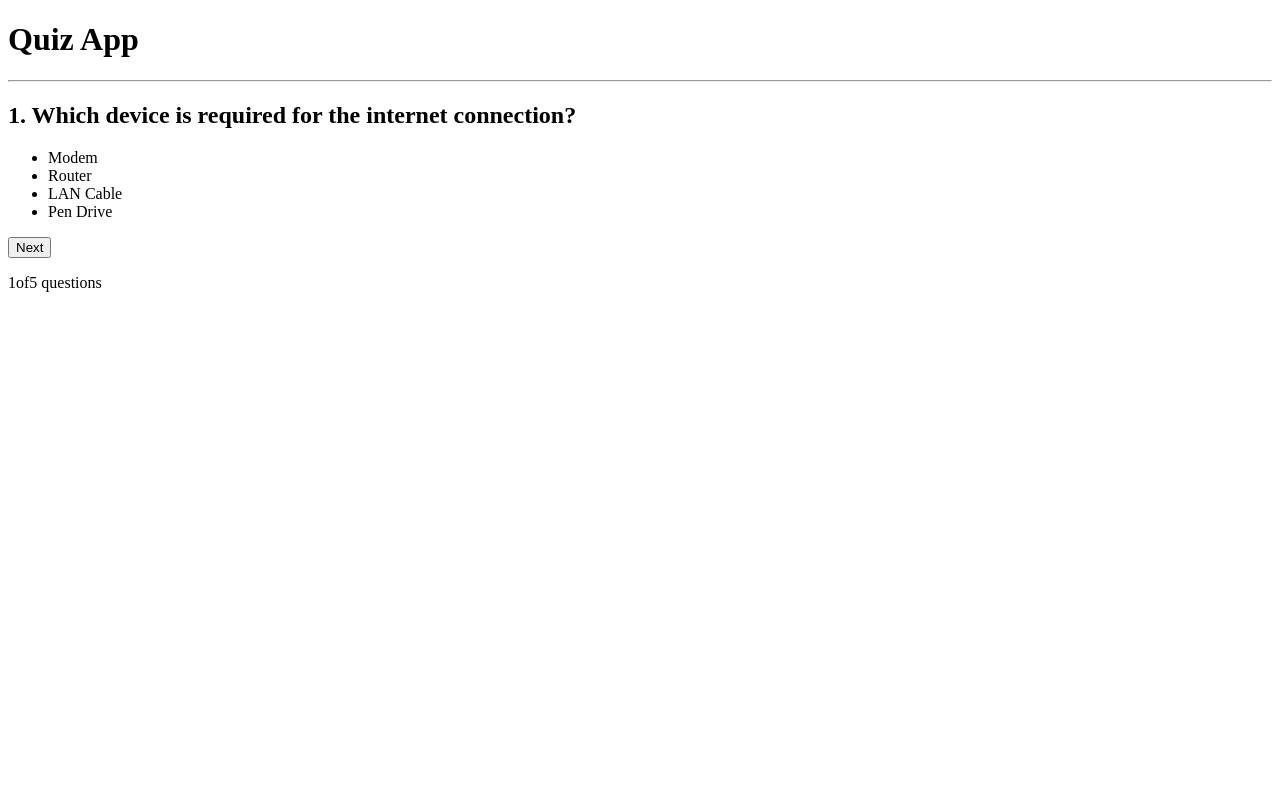
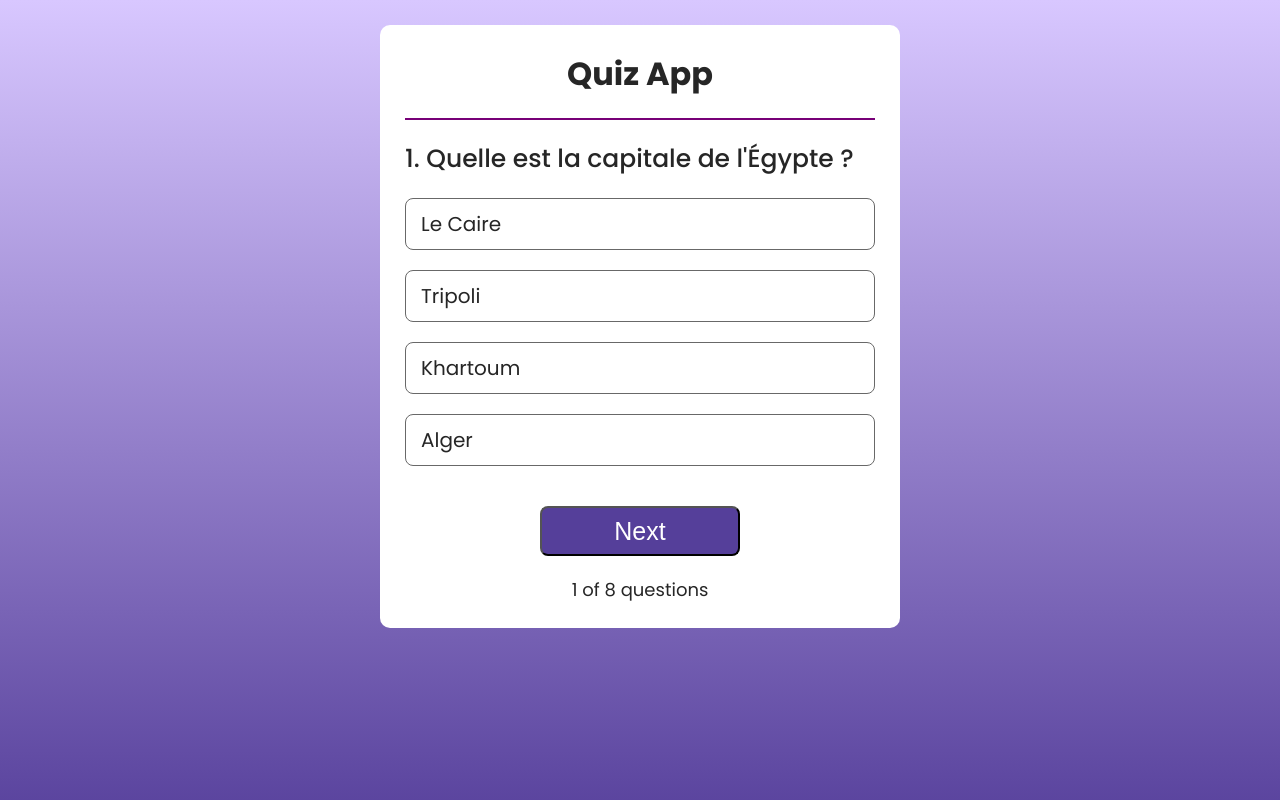
Before and after one commit to DEvMOA/QUIZ, a React (Vite) app: page / in a window 1280 px wide. Shown: the top 800 px of the page. Built offline with nearby package versions, Linux system fonts and the light colour scheme.

Commit message:
Make quiz app ready

```diff
--- a/index.html
+++ b/index.html
@@ -4,6 +4,10 @@
     <meta charset="UTF-8" />
     <meta name="viewport" content="width=device-width, initial-scale=1.0" />
     <title>Quiz</title>
+    <link rel="stylesheet" href="./src/index.css">
+    <link rel="preconnect" href="https://fonts.googleapis.com">
+<link rel="preconnect" href="https://fonts.gstatic.com" crossorigin>
+<link href="https://fonts.googleapis.com/css2?family=Poppins:ital,wght@0,100;0,200;0,300;0,400;0,500;0,600;0,700;0,800;0,900;1,100;1,200;1,300;1,400;1,500;1,600;1,700;1,800;1,900&display=swap" rel="stylesheet">
   </head>
   <body>
     <div id="root"></div>
--- /dev/null
+++ b/src/App.jsx
@@ -0,0 +1,10 @@
+import { Quiz } from "./components/Quiz";
+
+function App(){
+    return(
+        <Quiz/>
+    )
+}
+
+
+export default App
--- /dev/null
+++ b/src/assets/quiz.js
@@ -0,0 +1,66 @@
+export const quiz = [
+    {
+        question: "Quelle est la capitale de l'Égypte ?",
+        option1: "Le Caire",
+        option2: "Tripoli",
+        option3: "Khartoum",
+        option4: "Alger",
+        ans: 1
+    },
+    {
+        question: "Quelle est la capitale de la France ?",
+        option1: "Madrid",
+        option2: "Berlin",
+        option3: "Paris",
+        option4: "Rome",
+        ans: 3
+    },
+    {
+        question: "Quelle est la capitale de l'Afrique du Sud ?",
+        option1: "Le Cap",
+        option2: "Pretoria",
+        option3: "Bloemfontein",
+        option4: "Johannesburg",
+        ans: 2
+    },
+    {
+        question: "Quelle est la capitale du Kenya ?",
+        option1: "Nairobi",
+        option2: "Dodoma",
+        option3: "Kampala",
+        option4: "Lagos",
+        ans: 1
+    },
+    {
+        question: "Quelle est la capitale de la Nigeria ?",
+        option1: "Abuja",
+        option2: "Lagos",
+        option3: "Accra",
+        option4: "Dakar",
+        ans: 1
+    },
+    {
+        question: "Quelle est la capitale de l'Éthiopie ?",
+        option1: "Addis-Abeba",
+        option2: "Nairobi",
+        option3: "Asmara",
+        option4: "Kampala",
+        ans: 1
+    },
+    {
+        question: "Quelle est la capitale du Sénégal ?",
+        option1: "Dakar",
+        option2: "Banjul",
+        option3: "Conakry",
+        option4: "Freetown",
+        ans: 1
+    },
+    {
+        question: "Quelle est la capitale de la Tanzanie ?",
+        option1: "Dodoma",
+        option2: "Dar es Salaam",
+        option3: "Nairobi",
+        option4: "Kigali",
+        ans: 1
+    }
+];
--- /dev/null
+++ b/src/components/Quiz.css
@@ -0,0 +1,58 @@
+.container{
+    width: 470px;
+    margin: auto;
+    margin-top: 25px;
+    background: white;
+    color: #262626;
+    display: flex;
+    flex-direction: column;
+    gap: 20px;
+    border-radius: 10px;
+    padding: 25px 25px;
+}
+.container h1{
+    text-align: center;
+}
+.container hr{
+    height: 2px;
+    border: none;
+    background: #707;
+}
+.container h2{
+    font-size: 25px;
+    font-weight: 500;
+}
+.container ul li{
+    display: flex;
+    align-items: center;
+    height: 50px;
+    padding-left: 15px;
+    border: 1px solid #686868 ;
+    border-radius: 8px;
+    margin-bottom: 20px;
+    font-size: 20px;
+    cursor: pointer;
+}
+.container button{
+    margin: auto;
+    width: 200px;
+    height: 50px;
+    background: #553f9a;
+    color: #fff;
+    font-size: 25px;
+    font-weight: 500;
+    border-radius: 8px;
+    cursor: pointer;
+}
+.container .index{
+    margin: auto;
+    font-size: 18px;
+}
+.container .correct{
+    background: #dffff2;
+    border-color: #00d397;
+}
+.container .wrong{
+    background: #FFEBEB;
+    border-color: #FF4A4A;
+}
--- a/src/components/Quiz.jsx
+++ b/src/components/Quiz.jsx
@@ -1,17 +1,86 @@
+import { useRef, useState } from "react"
+import "./Quiz.css"
+import { quiz } from "../assets/quiz"
+
 export function Quiz(){
+    const [index, setIndex] = useState(0);
+    const [question, setQuestion] = useState(quiz[index]);
+    const [score, setScore] = useState(0);
+    const [lock, setLock] = useState(false);
+    const [result, setResult] = useState(false);
+
+    let Option1 = useRef(null);
+    let Option2 = useRef(null);
+    let Option3 = useRef(null);
+    let Option4 = useRef(null);
+    let option_array = [Option1, Option2, Option3, Option4];
+
+    const checkAns = (e,ans)=>{
+        if(lock===false){
+            if(index === quiz.length - 1){
+                setResult(true);
+            }
+            if(question.ans===ans){
+                e.target.classList.add("correct");
+                setLock(true)
+                setScore(score => score + 1)
+            }else{
+                e.target.classList.add("wrong");
+                setLock(true)
+                option_array[question.ans-1].current.classList.add("correct");
+            }
+        }
+    }
+
+    const next = ()=>{
+        if(lock===true){
+            setIndex(index + 1);
+            setQuestion(quiz[index]);
+            setLock(false);
+            option_array.map((option)=>{
+                option.current.classList.remove("wrong");
+                option.current.classList.remove("correct");
+                return null;
+            })
+        }
+    }
+
+    const reset = ()=>{
+        setIndex(0);
+        setQuestion(quiz[index]);
+        setScore(0);
+        setLock(false);
+        setResult(false);
+    }
+
     return(
         <div className="container">
             <h1>Quiz App</h1>
             <hr></hr>
-            <h2>1. Which device is required for the internet connection?</h2>
-            <ul>
-                <li>Modem</li>
-                <li>Router</li>
-                <li>LAN Cable</li>
-                <li>Pen Drive</li>
-            </ul>
-            <button>Next</button>
-            <p>1of5 questions</p>
+            {
+                result?<></>:<>
+                <h2>{index+1}. {question.question}</h2>
+                <ul>
+                    <li ref={Option1} onClick={(e)=>checkAns(e, 1)}>{question.option1}</li>
+                    <li ref={Option2} onClick={(e)=>checkAns(e, 2)}>{question.option2}</li>
+                    <li ref={Option3} onClick={(e)=>checkAns(e, 3)}>{question.option3}</li>
+                    <li ref={Option4} onClick={(e)=>checkAns(e, 4)}>{question.option4}</li>
+                </ul>
+                <button onClick={next}>Next</button>
+            <div className="index">{index + 1} of {quiz.length} questions</div>
+
+                </>
+            }
+
+            {
+                result?<>
+                <h2>You scored {score}</h2>
+                <button onClick={reset}>Reset</button>
+                </>:<></>
+            }
+
+
+
         </div>
     )
 }
--- /dev/null
+++ b/src/index.css
@@ -0,0 +1,9 @@
+*{
+    margin: 0;
+    padding: 0;
+}
+body{
+    height: 150vh;
+    background-image: linear-gradient(#D8C7FF, #19006C);
+    font-family: "poppins";
+}
--- a/src/main.jsx
+++ b/src/main.jsx
@@ -1,9 +1,9 @@
 import { StrictMode } from 'react'
 import { createRoot } from 'react-dom/client'
-import { Quiz } from './components/Quiz.jsx'
+import App from './App.jsx'
 
 createRoot(document.getElementById('root')).render(
   <StrictMode>
-    <Quiz/>
+    <App/>
   </StrictMode>,
 )
```
